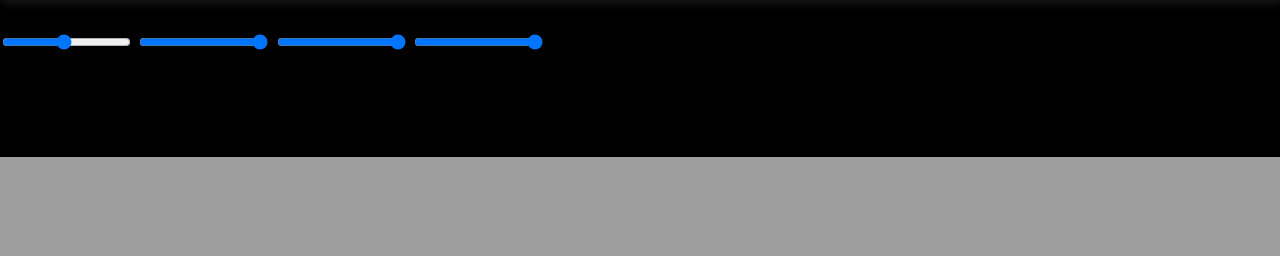
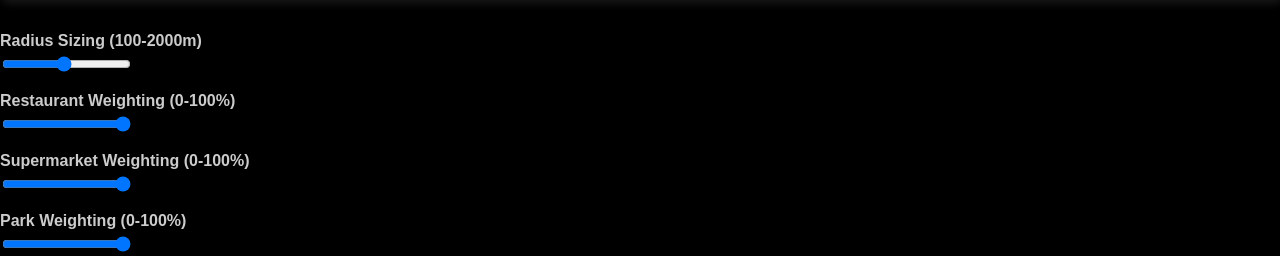
Before and after one commit to Dasani1/WebSanpo, a Flask app: page / in a window 1280 px wide. Shown: the part 643-899 px from the top of the page. Before the commit the page ends 800 px from the top, so only its background shows below. Run offline with Flask 3, Linux system fonts and the light colour scheme; some libraries are stand-ins or nearby versions.

Commit message:
Better Sliders ig

```diff
--- a/static/style.css
+++ b/static/style.css
@@ -37,3 +37,11 @@ h3 {
     font-size: 1rem;
     margin-bottom: 2rem;
 }
+
+.slides label {
+  display: block;
+  color: #ccc;
+  font-weight: bold;
+  margin-top: 1em;
+  margin-bottom: 0.25em;
+}
--- a/templates/index.html
+++ b/templates/index.html
@@ -9,10 +9,19 @@
     <h3>Please select a location.</h3>
     <div id="map" style="height: 500px; width: 100%;"></div>
     <p id="output"></p>
-    <input type="range" min="100" max="2000" step="100" class="slider" id="radSize" value="1000">
-    <input type="range" min="0" max="1" step="0.05" class="slider" id="restprio" value="1">
-    <input type="range" min="0" max="1" step="0.05" class="slider" id="supeprio" value="1">
-    <input type="range" min="0" max="1" step="0.05" class="slider" id="parkprio" value="1">
+    <div class="slides">
+        <label for="radSize">Radius Sizing (100-2000m)</label>
+        <input type="range" min="100" max="2000" step="100" class="slider" id="radSize" value="1000">
+
+        <label for="restprio">Restaurant Weighting (0-100%)</label>
+        <input type="range" min="0" max="1" step="0.05" class="slider" id="restprio" value="1">
+
+        <label for="supeprio">Supermarket Weighting (0-100%)</label>
+        <input type="range" min="0" max="1" step="0.05" class="slider" id="supeprio" value="1">
+
+        <label for="parkprio">Park Weighting (0-100%)</label>
+        <input type="range" min="0" max="1" step="0.05" class="slider" id="parkprio" value="1">
+    </div>
     <script src="{{ url_for('static', filename='fetchOverpassData.js') }}"></script>
     <script src="{{ url_for('static', filename='script.js') }}"></script>
     <script src="https://maps.googleapis.com/maps/api/js?key={{ api_key }}&callback=initMap" async defer></script>
```
